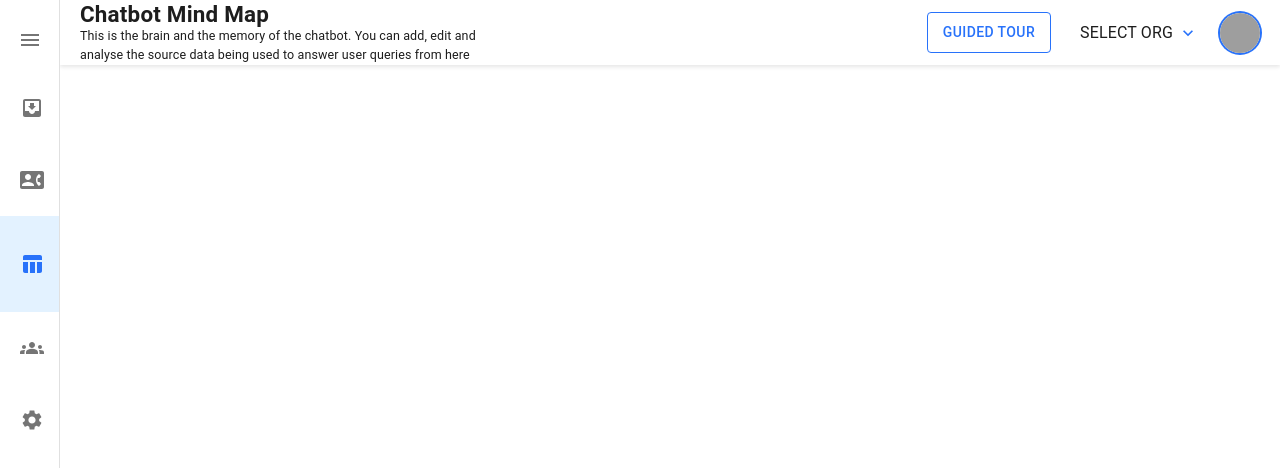
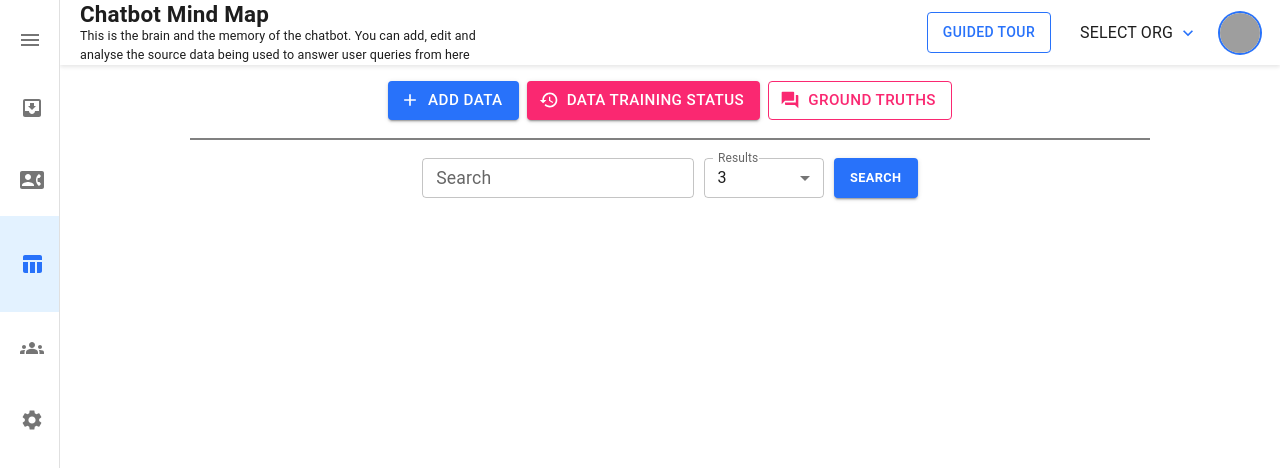
Before and after one commit to Surjendu-kar/Mind-Map-Clone, a React (Vite) app: page /mindmap in a window 1280 px wide. Shown: the top 468 px of the page. Built offline with nearby package versions, Linux system fonts and the light colour scheme; grey boxes are pictures that could not be loaded.

Commit message:
Add main btns and searchbar

```diff
--- /dev/null
+++ b/src/components/ViewMindMap/ActionButtons.tsx
@@ -0,0 +1,64 @@
+import { Box, Button, styled, useTheme } from "@mui/material";
+import AddIcon from "@mui/icons-material/Add";
+import HistoryIcon from "@mui/icons-material/History";
+import QuestionAnswerIcon from "@mui/icons-material/QuestionAnswer";
+
+const ButtonsContainer = styled(Box)(({ theme }) => ({
+  display: "flex",
+  gap: theme.spacing(0.8),
+  marginBottom: "0.5rem",
+  [theme.breakpoints.down("lg")]: {},
+  [theme.breakpoints.down("md")]: {},
+  [theme.breakpoints.down("sm")]: {},
+}));
+
+const StyledButton = styled(Button)(({ theme }) => ({
+  fontSize: "0.95rem",
+  textTransform: "none",
+  [theme.breakpoints.down("lg")]: {},
+  [theme.breakpoints.down("md")]: {},
+  [theme.breakpoints.down("sm")]: {},
+}));
+
+const ActionButtons = () => {
+  const theme = useTheme();
+
+  return (
+    <ButtonsContainer>
+      <StyledButton
+        variant="contained"
+        color="primary"
+        startIcon={<AddIcon />}
+        sx={{
+          ":hover": {
+            background: "#333bc7",
+          },
+        }}
+      >
+        ADD DATA
+      </StyledButton>
+      <StyledButton
+        variant="contained"
+        color="secondary"
+        startIcon={<HistoryIcon />}
+      >
+        DATA TRAINING STATUS
+      </StyledButton>
+      <StyledButton
+        variant="outlined"
+        startIcon={<QuestionAnswerIcon />}
+        sx={{
+          borderColor: theme.palette.secondary.main,
+          color: theme.palette.secondary.main,
+          ":hover": {
+            background: `${theme.palette.secondary.main}0a`,
+          },
+        }}
+      >
+        GROUND TRUTHS
+      </StyledButton>
+    </ButtonsContainer>
+  );
+};
+
+export default ActionButtons;
--- /dev/null
+++ b/src/components/ViewMindMap/SearchBar.tsx
@@ -0,0 +1,108 @@
+import React, { useState } from "react";
+import {
+  Box,
+  TextField,
+  Button,
+  MenuItem,
+  Select,
+  FormControl,
+  InputLabel,
+  SelectChangeEvent,
+  styled,
+} from "@mui/material";
+
+const CustomTextField = styled(TextField)(({ theme }) => ({
+  width: "100%",
+  "& .MuiInputBase-input": {
+    padding: "8.5px 14px",
+  },
+  "& .MuiInputLabel-root": {
+    fontSize: "1.1rem",
+    transform: "translate(14px, 8px) scale(1)",
+  },
+  "& .MuiInputLabel-root.Mui-focused": {
+    transform: "translate(12px, -6px) scale(0.75)",
+  },
+
+  [theme.breakpoints.down("lg")]: {},
+  [theme.breakpoints.down("md")]: {},
+  [theme.breakpoints.down("sm")]: {},
+}));
+
+const CustomFormControl = styled(FormControl)(({ theme }) => ({
+  minWidth: "120px",
+  "& .MuiOutlinedInput-input": {
+    padding: "8.5px 14px",
+  },
+
+  [theme.breakpoints.down("lg")]: {},
+  [theme.breakpoints.down("md")]: {},
+  [theme.breakpoints.down("sm")]: {},
+}));
+
+const BtnStyle = styled(Button)(({ theme }) => ({
+  padding: "9px 28px",
+  fontSize: "0.8rem",
+  fontWeight: "bold",
+  [theme.breakpoints.down("lg")]: {},
+  [theme.breakpoints.down("md")]: {},
+  [theme.breakpoints.down("sm")]: {},
+}));
+
+const SearchBar: React.FC = () => {
+  const [searchTerm, setSearchTerm] = useState<string>("");
+  const [resultsCount, setResultsCount] = useState<string>("3");
+
+  const handleSearch = (): void => {
+    console.log(
+      "Searching for:",
+      searchTerm,
+      "with results count:",
+      parseInt(resultsCount, 10)
+    );
+  };
+
+  const handleResultsChange = (event: SelectChangeEvent<string>): void => {
+    setResultsCount(event.target.value);
+  };
+
+  return (
+    <Box display="flex" alignItems="center" gap={1} mt="8px">
+      <CustomTextField
+        label="Search"
+        variant="outlined"
+        value={searchTerm}
+        onChange={(e) => setSearchTerm(e.target.value)}
+      />
+      <CustomFormControl variant="outlined">
+        <InputLabel id="results-label">Results</InputLabel>
+        <Select
+          labelId="results"
+          value={resultsCount.toString()}
+          onChange={handleResultsChange}
+          label="Results"
+        >
+          {[1, 2, 3, 4, 5, 6, 7, 8, 9, 10, 20, 50].map((number) => (
+            <MenuItem key={number} value={number}>
+              {number}
+            </MenuItem>
+          ))}
+        </Select>
+      </CustomFormControl>
+      <BtnStyle
+        variant="contained"
+        color="primary"
+        onClick={handleSearch}
+        sx={{
+          ":hover": {
+            background: "#333bc7",
+          },
+        }}
+      >
+        Search
+      </BtnStyle>
+    </Box>
+  );
+};
+
+export default SearchBar;
--- a/src/components/ViewMindMap/ViewMindMap.tsx
+++ b/src/components/ViewMindMap/ViewMindMap.tsx
@@ -1,5 +1,7 @@
-import { Box } from "@mui/material";
+import { Box, Stack } from "@mui/material";
 import Header from "../Header/Header";
+import ActionButtons from "./ActionButtons";
+import SearchBar from "./SearchBar";
 
 function ViewMindMap() {
   return (
@@ -9,6 +11,26 @@ function ViewMindMap() {
         title={`This is the brain and the memory of the chatbot. You can add, edit and
           analyse the source data being used to answer user queries from here`}
       />
+      <Stack
+        sx={{
+          alignItems: "center",
+          justifyContent: "center",
+          margin: "16px auto ",
+          maxWidth: "1200px",
+        }}
+      >
+        <ActionButtons />
+        <hr
+          style={{
+            width: "80%",
+            margin: "10px 0px",
+            borderWidth: "0.01rem",
+            borderColor: "grey",
+            borderStyle: "solid",
+          }}
+        />
+        <SearchBar />
+      </Stack>
     </Box>
   );
 }
--- a/src/index.css
+++ b/src/index.css
@@ -4,5 +4,5 @@
   margin: 0;
   padding: 0;
   box-sizing: border-box;
-  font-family: "Poppins", sans-serif;
+  font-family: "Poppins, sans-serif";
 }
```
